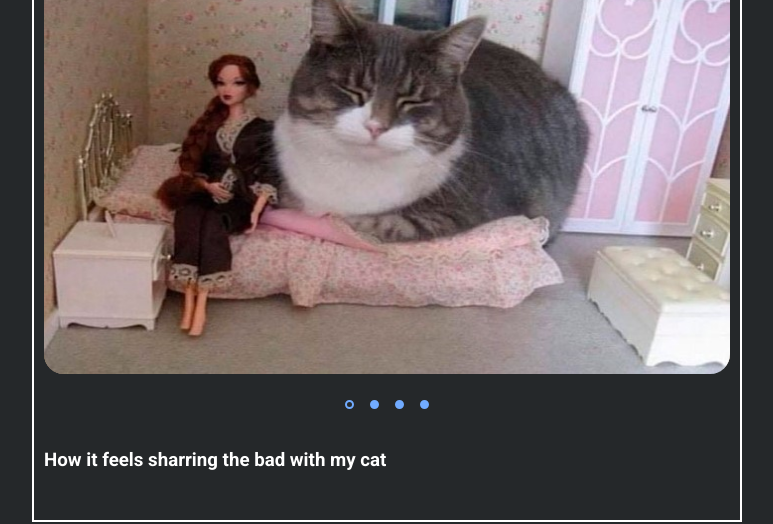
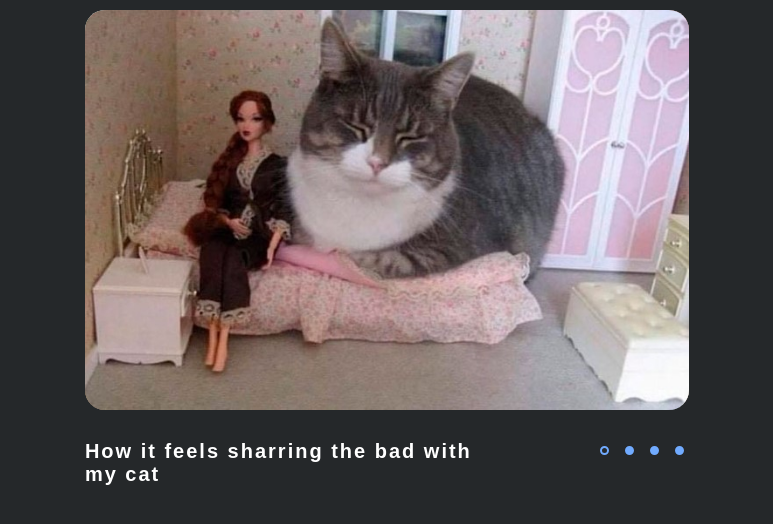
Before and after one commit to super-firefox/cssMemSlider, a plain HTML site: page index.html in a window 1280 px wide. Shown: the part 123-647 px from the top of the page, without its empty margins (253-1026 px from the left). Drawn offline with Linux system fonts and the light colour scheme; a web font is replaced by a local one.

Commit message:
feat: add resposible for 768, 1024, 19202021-10-17 17:03:15

```diff
--- a/css/base.css
+++ b/css/base.css
@@ -1,3 +1,4 @@
+@import url('https://fonts.googleapis.com/css2?family=Ruluko&display=swap');
 @import url('https://fonts.googleapis.com/css2?family=Roboto:ital,wght@0,100;0,300;0,400;0,500;0,700;0,900;1,100;1,300;1,400;1,500;1,700;1,900&display=swap');
 *{
     /* base settings */
@@ -11,12 +12,13 @@
 
 html{
     box-sizing: border-box;
+    font-size: 10px;
 }
 
 body {
     padding: 0;
     margin: 0;
-    font-family: 'Roboto', sans-serif;
+    font-family: 'Ruluko', sans-serif;
     color: var(--font-color);
     background-color: var(--second-color);
 }
--- a/css/controls.css
+++ b/css/controls.css
@@ -9,6 +9,12 @@
     display: flex;
     justify-content: center;
     column-gap: 5px;
+}
+
+@media (min-width: 1024px){
+    .slider__controls{
+        justify-content: flex-end;
+    }
 }
 
 .slider__controls > label {
--- a/css/footer.css
+++ b/css/footer.css
@@ -1,6 +1,8 @@
 .footer {
     display: flex;
     justify-content: space-between;
+    align-items: flex-end;
+    font-size: 1.2rem;
 }
 
 .footer_link {
--- a/css/header.css
+++ b/css/header.css
@@ -1,8 +1,5 @@
-@import url('https://fonts.googleapis.com/css2?family=Ruluko&display=swap');
-
 .header {
     display: flex;
     align-items: center;
-    font-family: 'Ruluko', sans-serif;
-    font-size: 2rem;
+    font-size: 4rem;
 }
--- a/css/layout.css
+++ b/css/layout.css
@@ -1,8 +1,7 @@
 
 
 .header, .slider, .footer {
-    border: solid 2px white;
-    padding: 10px;
+    padding: 1vh;
 }
 
 .header {
@@ -19,7 +18,7 @@
 
 .wrapper{
     display: grid;
-    grid-gap: 5px; /* -- delete*/
+    grid-gap: 5px;
     grid-template-columns: 1fr;
     grid-template-rows: minmax(10vh, auto) 1fr minmax(10vh, auto) ;
     grid-template-areas:
@@ -30,7 +29,7 @@
 
 @media (min-width: 768px){
     .wrapper{
-        grid-template-columns: minmax(10vw, auto) 0.7fr minmax(10vw, auto);
+        grid-template-columns: minmax(2vw, auto) 0.7fr minmax(2vw, auto);
         grid-template-rows: minmax(10vh, auto) 1fr minmax(10vh, auto) ;
         grid-template-areas:
         ". h ."
@@ -39,10 +38,24 @@
     }
 }
 
-@media (min-width: 1040px){
-
+@media (min-width: 1024px){
+    .wrapper{
+        grid-template-columns: minmax(15vw, auto) 0.7fr minmax(15vw, auto);
+        grid-template-rows: minmax(15vh, auto) 74vh minmax(10vh, auto) ;
+        grid-template-areas:
+        ". h ."
+        ". s ."
+        ". f .";
+    }
 }
 
 @media (min-width: 1920px){
-
+    .wrapper{
+        grid-template-columns: minmax(15vw, auto) 0.7fr minmax(15vw, auto);
+        grid-template-rows: minmax(10vh, auto) 1fr minmax(10vh, auto) ;
+        grid-template-areas:
+        ". h ."
+        ". s ."
+        ". f .";
+    }
 }
--- a/css/slider.css
+++ b/css/slider.css
@@ -16,7 +16,7 @@
 
 .slider {
     display: grid;
-    grid-row-gap: 20px;
+    grid-row-gap: 30px;
     grid-template-rows: var(--height-viewer) minmax(0, 0.2fr) minmax(10vh, 1fr);
     grid-template-areas:
     "sv"
@@ -24,3 +24,36 @@
     "st"
     ;
 }
+
+@media (min-width: 768px){
+
+}
+
+@media (min-width: 1024px){
+    .slider{
+        grid-template-columns: 1fr 1fr 1fr;
+        grid-template-rows: var(--height-viewer) minmax(10vh, 1fr);
+        grid-template-areas:
+        "sv sv sv"
+        "st st sc"
+        ;
+    }
+
+    .slider__viewer{
+        grid-area: sv;
+        grid-column-start: 1;
+        grid-column-end: 4;
+        grid-row-start: 1;
+        grid-row-end: 2;
+    }
+
+
+
+    .slider__controls{
+        /* grid-row-start: ; */
+    }
+}
+
+@media (min-width: 1920px){
+
+}
--- a/css/text.css
+++ b/css/text.css
@@ -6,7 +6,9 @@
 }
 
 .slider__text > h3 {
-    /* display: none; */
+    margin: 0;
+    font-size: 2rem;
+    letter-spacing: 2px;
     position: relative;
     right: 100%;
     grid-column-start: 1;
@@ -14,19 +16,3 @@
     grid-row-start: 1;
     grid-row-end: 2;
 }
-
-.text_one{
-
-}
-
-.text_two{
-
-}
-
-.text_three{
-
-}
-
-.text_four{
-
-}
```
Also changed, not shown: css/viewer.css (+0 -12 lines), imgs/text-title.txt.
